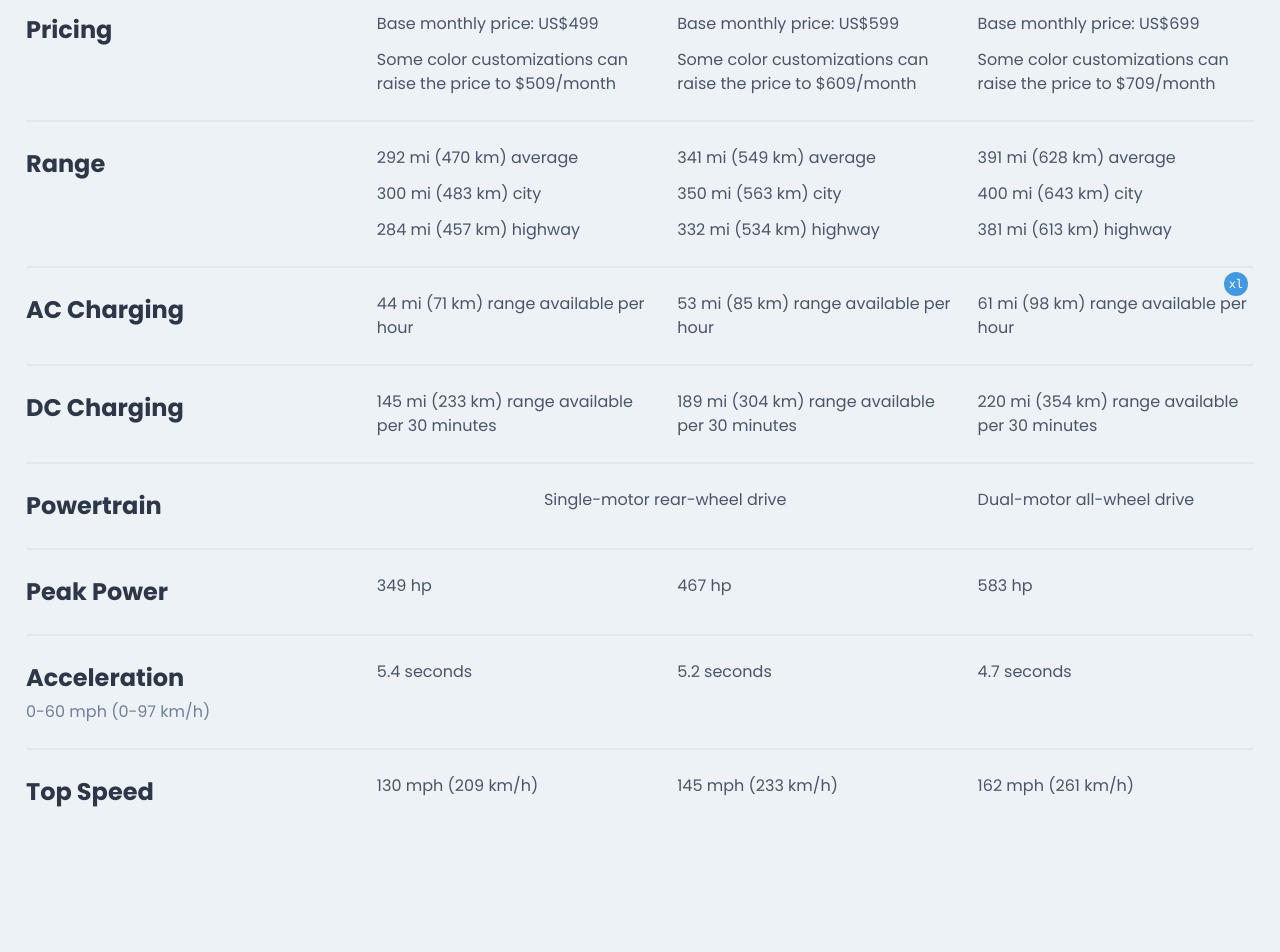
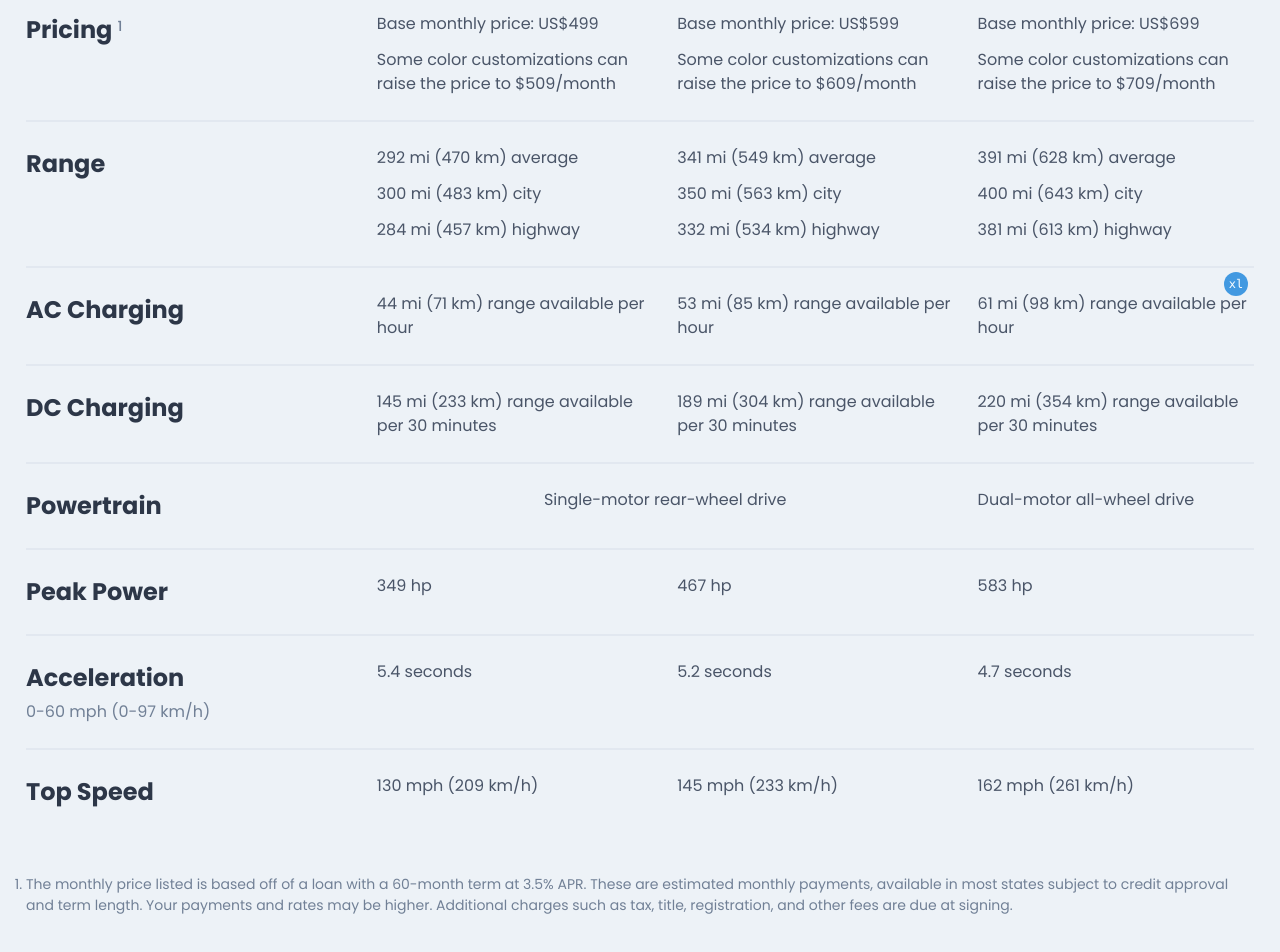
Before and after one commit to choctawtsa/mint, a Vue app: page /vehicles/specs/sieberi in a window 1280 px wide. Shown: the part 472-1424 px from the top of the page. Before the commit the page ends 1348 px from the top, so only its background shows below. Built offline with nearby package versions, Linux system fonts and the light colour scheme; what vue-kinesis, vue-page-transition would draw is missing.

Commit message:
Loan disclaimer

```diff
--- a/src/views/vehicle-specs/Sieberi.vue
+++ b/src/views/vehicle-specs/Sieberi.vue
@@ -121,6 +121,7 @@
     <main
       class="container relative mx-auto -mt-2 px-6 py-10 overflow-hidden bg-gray-200 border-2 border-gray-200 rounded-t-lg xs:mt-0"
     >
+      <section id="specs">
         <div class="hidden pb-4 sm:grid grid-cols-7">
           <div class="col-span-2">
             <p class="font-semibold text-gray-600 uppercase">Category</p>
@@ -135,7 +136,10 @@
           class="pb-6 border-gray-300 sm:pt-6 sm:border-t-2 sm:grid sm:grid-cols-7 sm:gap-6 md:gap-0"
         >
           <div class="col-span-2">
-          <h3 class="text-2xl font-bold text-gray-800">Pricing</h3>
+            <h3 class="text-2xl font-bold text-gray-800">
+              Pricing
+              <sup class="text-sm font-medium text-gray-600">1</sup>
+            </h3>
           </div>
           <div class="mt-4 sm:mt-0 grid xs:grid-cols-3 gap-6 col-span-5">
             <div>
@@ -422,6 +426,18 @@
             </div>
           </div>
         </div>
+      </section>
+      <section class="mt-10">
+        <ol class="text-sm text-gray-600 list-decimal">
+          <li>
+            The monthly price listed is based off of a loan with a 60-month term
+            at 3.5% APR. These are estimated monthly payments, available in most
+            states subject to credit approval and term length. Your payments and
+            rates may be higher. Additional charges such as tax, title,
+            registration, and other fees are due at signing.
+          </li>
+        </ol>
+      </section>
     </main>
   </div>
 </template>
--- a/src/views/vehicle-specs/Tauschii.vue
+++ b/src/views/vehicle-specs/Tauschii.vue
@@ -121,6 +121,7 @@
     <main
       class="container relative mx-auto -mt-2 px-6 py-10 overflow-hidden bg-gray-200 border-2 border-gray-200 rounded-t-lg xs:mt-0"
     >
+      <section id="specs">
         <div class="hidden pb-4 sm:grid grid-cols-7">
           <div class="col-span-2">
             <p class="font-semibold text-gray-600 uppercase">Category</p>
@@ -135,7 +136,10 @@
           class="pb-6 border-gray-300 sm:pt-6 sm:border-t-2 sm:grid sm:grid-cols-7 sm:gap-6 md:gap-0"
         >
           <div class="col-span-2">
-          <h3 class="text-2xl font-bold text-gray-800">Pricing</h3>
+            <h3 class="text-2xl font-bold text-gray-800">
+              Pricing
+              <sup class="text-sm font-medium text-gray-600">1</sup>
+            </h3>
           </div>
           <div class="mt-4 sm:mt-0 grid xs:grid-cols-3 gap-6 col-span-5">
             <div>
@@ -430,6 +434,18 @@
             </div>
           </div>
         </div>
+      </section>
+      <section class="mt-10">
+        <ol class="text-sm text-gray-600 list-decimal">
+          <li>
+            The monthly price listed is based off of a loan with a 60-month term
+            at 3.5% APR. These are estimated monthly payments, available in most
+            states subject to credit approval and term length. Your payments and
+            rates may be higher. Additional charges such as tax, title,
+            registration, and other fees are due at signing.
+          </li>
+        </ol>
+      </section>
     </main>
   </div>
 </template>
--- a/src/views/vehicle-specs/Viridis.vue
+++ b/src/views/vehicle-specs/Viridis.vue
@@ -121,6 +121,7 @@
     <main
       class="container relative mx-auto -mt-2 px-6 py-10 overflow-hidden bg-gray-200 border-2 border-gray-200 rounded-t-lg xs:mt-0"
     >
+      <section id="specs">
         <div class="hidden pb-4 sm:grid grid-cols-7">
           <div class="col-span-2">
             <p class="font-semibold text-gray-600 uppercase">Category</p>
@@ -135,7 +136,10 @@
           class="pb-6 border-gray-300 sm:pt-6 sm:border-t-2 sm:grid sm:grid-cols-7 sm:gap-6 md:gap-0"
         >
           <div class="col-span-2">
-          <h3 class="text-2xl font-bold text-gray-800">Pricing</h3>
+            <h3 class="text-2xl font-bold text-gray-800">
+              Pricing
+              <sup class="text-sm font-medium text-gray-600">1</sup>
+            </h3>
           </div>
           <div class="mt-4 sm:mt-0 grid xs:grid-cols-3 gap-6 col-span-5">
             <div>
@@ -422,6 +426,18 @@
             </div>
           </div>
         </div>
+      </section>
+      <section class="mt-10">
+        <ol class="text-sm text-gray-600 list-decimal">
+          <li>
+            The monthly price listed is based off of a loan with a 60-month term
+            at 3.5% APR. These are estimated monthly payments, available in most
+            states subject to credit approval and term length. Your payments and
+            rates may be higher. Additional charges such as tax, title,
+            registration, and other fees are due at signing.
+          </li>
+        </ol>
+      </section>
     </main>
   </div>
 </template>
```
Lines whose indentation alone changed are shown as unchanged.
